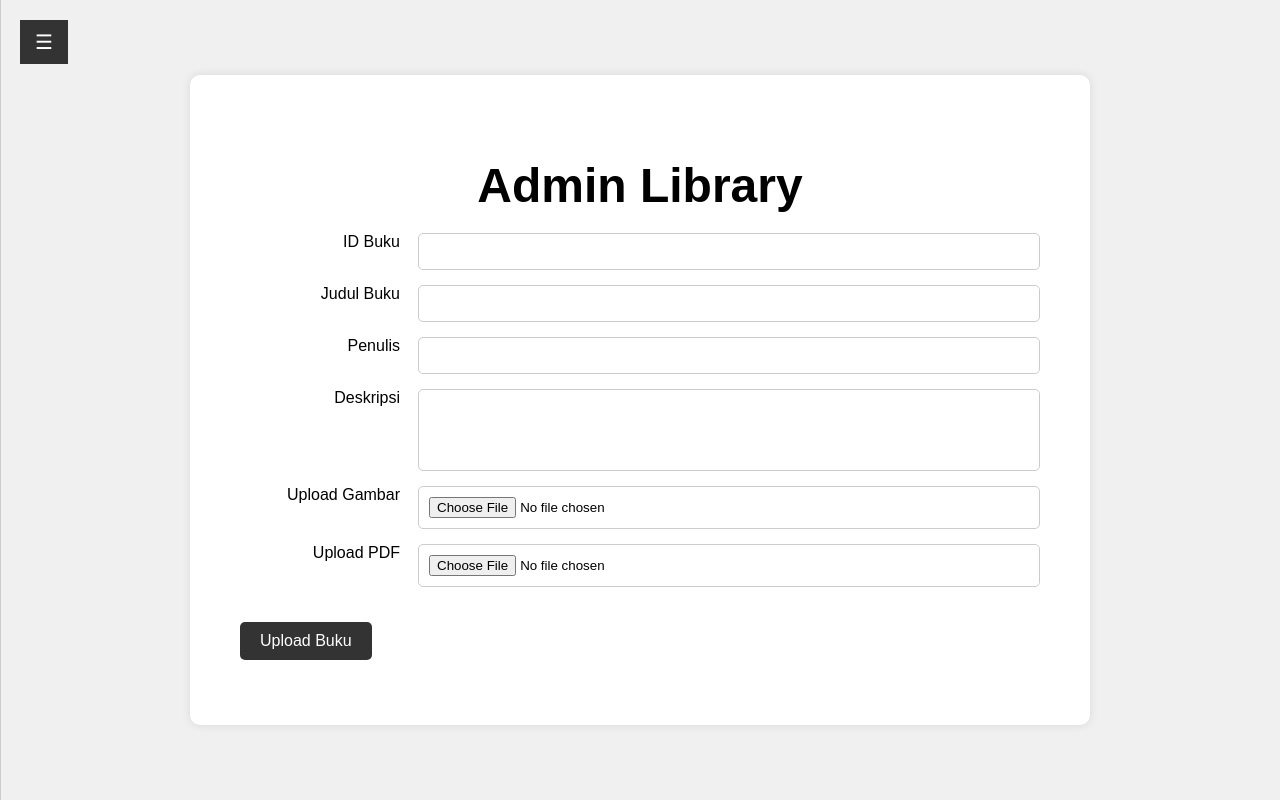
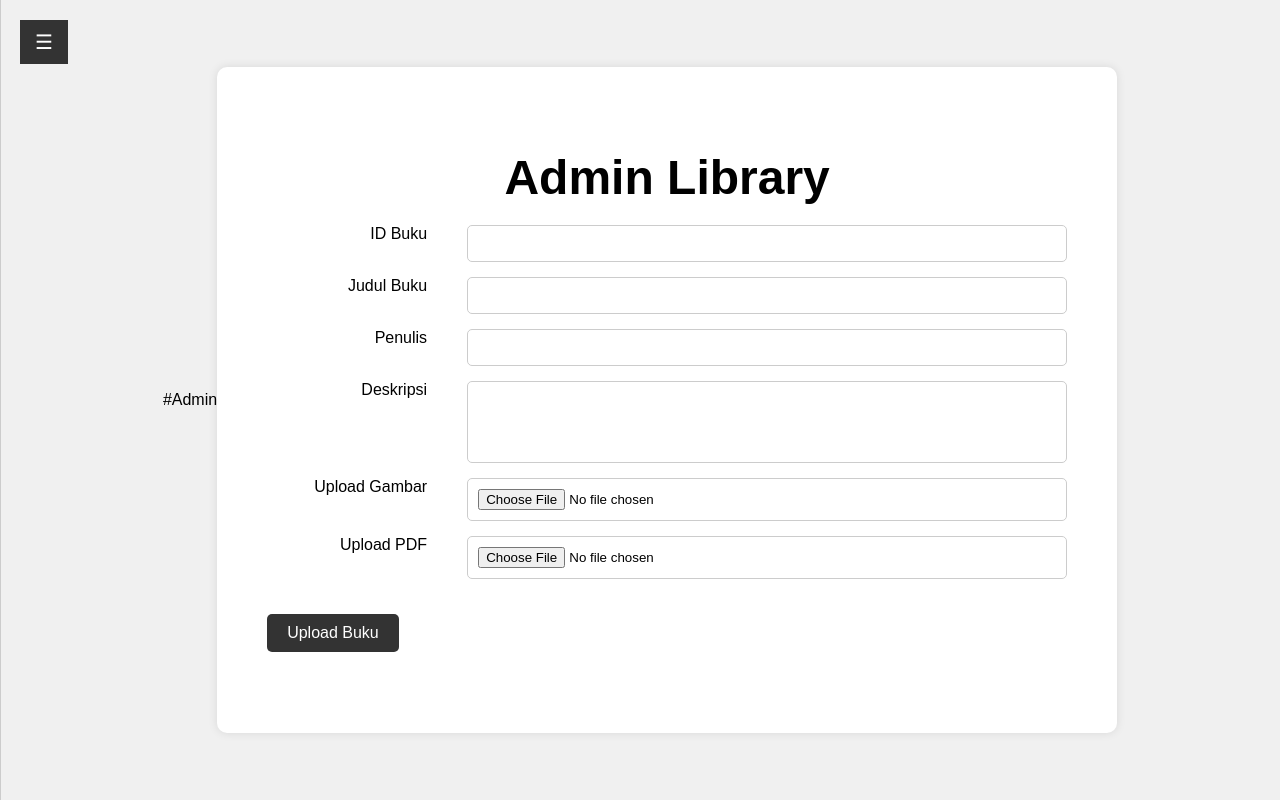
Before and after one commit to viriian/Kelompok-5, a PHP site: page /AdminHomepage.php in a window 1280 px wide. Run offline with PHP 8.4, Linux system fonts and the light colour scheme.

Commit message:
Update AdminHomepage.php

```diff
--- a/ARSLib/AdminHomepage.php
+++ b/ARSLib/AdminHomepage.php
@@ -1,3 +1,4 @@
+#Admin
 <?php
 session_start();
 
```
